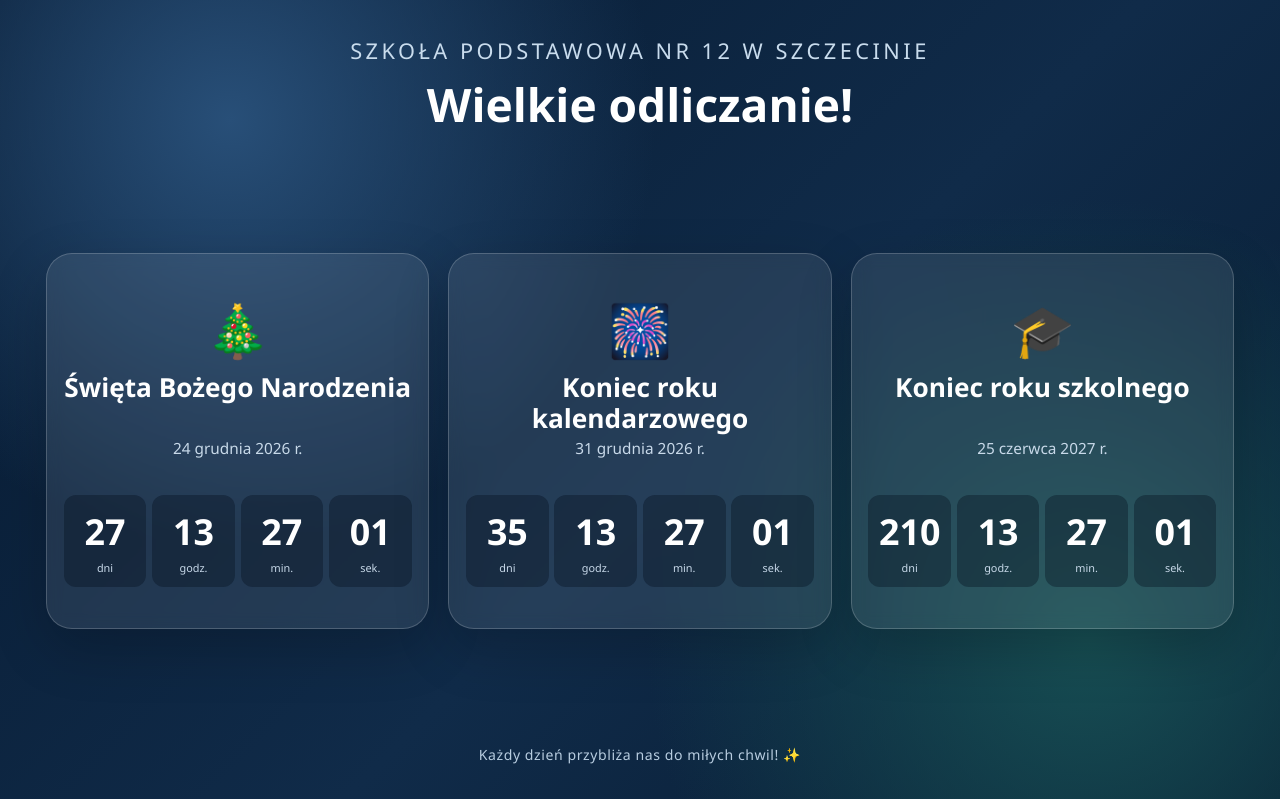
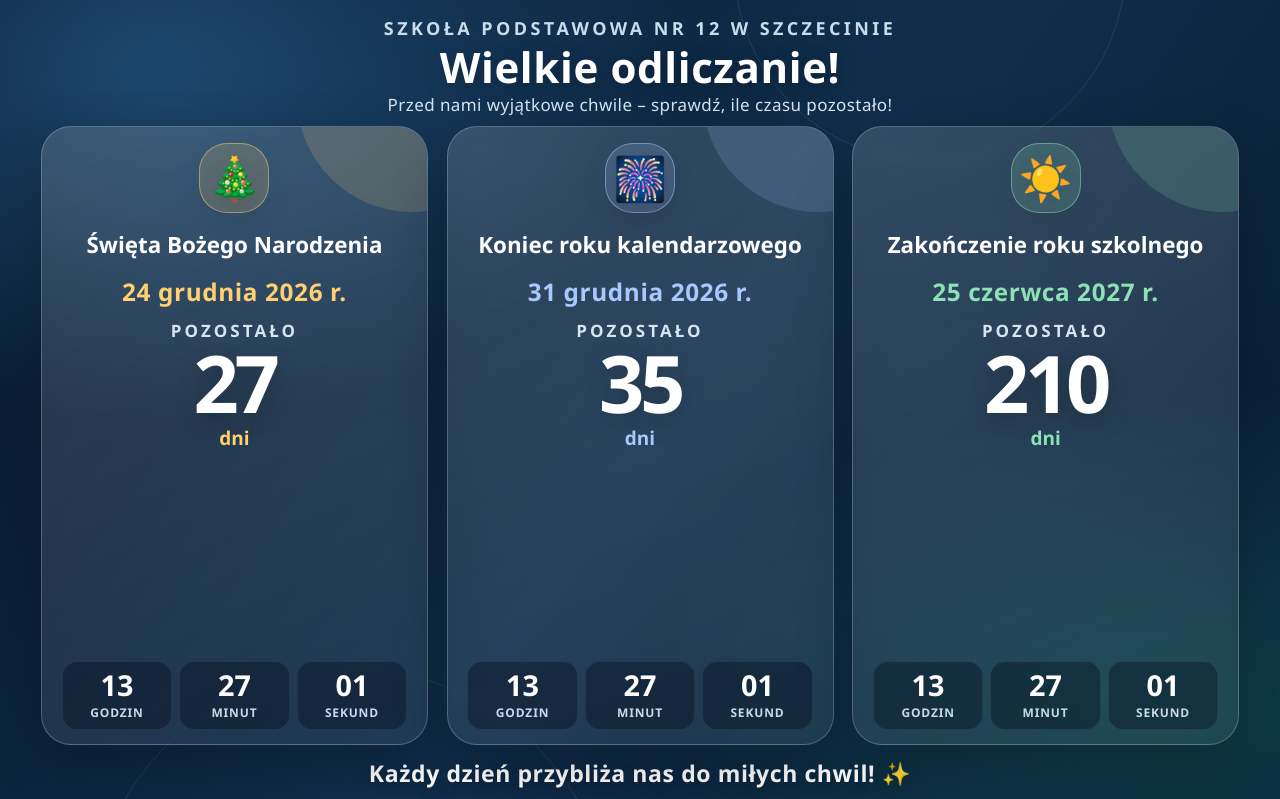
Before and after one commit to Jagoda-wice/szkolne-odliczanie, a plain HTML site: page index.html in a window 1280 px wide. Shown: the top 799 px of the page. Drawn offline with Linux system fonts and the light colour scheme.

Commit message:
Add files via upload

```diff
--- a/index.html
+++ b/index.html
@@ -3,74 +3,348 @@
 <head>
 <meta charset="UTF-8">
 <meta name="viewport" content="width=device-width, initial-scale=1.0">
-<title>Odliczanie – SP12 Szczecin</title>
+<title>Wielkie odliczanie – SP12 Szczecin</title>
 <style>
-*{box-sizing:border-box}
-html,body{margin:0;width:100%;height:100%;overflow:hidden}
-body{
- font-family:"Segoe UI",Arial,sans-serif;color:#fff;
- background:radial-gradient(circle at 18% 15%,#284f78 0,transparent 34%),
- radial-gradient(circle at 85% 80%,#174e53 0,transparent 35%),
- linear-gradient(135deg,#071a31,#102b49 55%,#071c32);
- display:flex;align-items:center;justify-content:center
+  :root {
+    --ink: #ffffff;
+    --muted: #d7e5f3;
+    --panel: rgba(255,255,255,.105);
+    --panel-border: rgba(255,255,255,.22);
   }
-.wrap{width:100%;height:100%;padding:4.5vh 3.6vw;display:flex;flex-direction:column;justify-content:space-between}
-header{text-align:center}
-.school{font-size:clamp(16px,1.7vw,27px);letter-spacing:.16em;text-transform:uppercase;color:#c9dced}
-h1{margin:1vh 0 0;font-size:clamp(32px,3.6vw,58px);font-weight:700}
-.counters{display:grid;grid-template-columns:repeat(3,1fr);gap:1.5vw;align-items:stretch}
-.card{min-height:47vh;padding:3.4vh 1.3vw;border-radius:26px;background:rgba(255,255,255,.09);border:1px solid rgba(255,255,255,.19);box-shadow:0 20px 55px rgba(0,0,0,.2);text-align:center;display:flex;flex-direction:column;justify-content:center;backdrop-filter:blur(8px)}
-.emoji{font-size:clamp(34px,4vw,62px);margin-bottom:1vh}
-.card h2{font-size:clamp(21px,2.05vw,34px);line-height:1.15;min-height:2.3em;margin:0 0 .7vh}
-.date{color:#c8d9e9;font-size:clamp(14px,1.2vw,19px);min-height:2.5em;margin-bottom:2.3vh}
-.numbers{display:grid;grid-template-columns:repeat(4,1fr);gap:.45vw}
-.unit{background:rgba(3,15,29,.36);border-radius:12px;padding:1.5vh .2vw}
-.value{display:block;font-size:clamp(23px,2.8vw,44px);font-weight:750;font-variant-numeric:tabular-nums}
-.label{display:block;margin-top:.45vh;color:#c8d9e9;font-size:clamp(10px,.85vw,14px)}
-footer{text-align:center;color:#b8cde0;font-size:clamp(13px,1.1vw,18px);letter-spacing:.04em}
-@media(max-width:800px){html,body{overflow:auto}.wrap{min-height:100%;height:auto;gap:20px;padding:24px 16px}.counters{grid-template-columns:1fr;gap:16px}.card{min-height:260px;padding:24px 14px}.value{font-size:clamp(27px,8vw,42px)}}
+
+  * { box-sizing: border-box; }
+
+  html, body {
+    width: 100%;
+    min-height: 100%;
+    margin: 0;
+  }
+
+  body {
+    min-height: 100vh;
+    overflow: hidden;
+    color: var(--ink);
+    font-family: "Segoe UI", Arial, sans-serif;
+    background:
+      radial-gradient(ellipse at 12% 8%, rgba(52,119,174,.48), transparent 34%),
+      radial-gradient(ellipse at 92% 88%, rgba(26,121,112,.36), transparent 32%),
+      linear-gradient(125deg, #06172c 0%, #102e4c 52%, #071b31 100%);
+  }
+
+  .page {
+    width: 100%;
+    height: 100vh;
+    min-height: 700px;
+    padding: 3.2vh 3.2vw 2.4vh;
+    display: flex;
+    flex-direction: column;
+    gap: 2.1vh;
+    position: relative;
+    isolation: isolate;
+  }
+
+  .page::before, .page::after {
+    content: "";
+    position: absolute;
+    z-index: -1;
+    border: 1px solid rgba(255,255,255,.09);
+    border-radius: 50%;
+    pointer-events: none;
+  }
+
+  .page::before {
+    width: 390px; height: 390px;
+    top: -230px; right: 12%;
+  }
+
+  .page::after {
+    width: 520px; height: 520px;
+    bottom: -390px; left: 7%;
+  }
+
+  header {
+    text-align: center;
+    flex: 0 0 auto;
+  }
+
+  .school {
+    color: #c9dced;
+    font-size: clamp(18px, 1.35vw, 27px);
+    font-weight: 700;
+    letter-spacing: .19em;
+    text-transform: uppercase;
+  }
+
+  h1 {
+    margin: .55vh 0 .35vh;
+    font-size: clamp(42px, 3.2vw, 62px);
+    line-height: 1.08;
+    letter-spacing: .015em;
+    font-weight: 850;
+    text-shadow: 0 4px 22px rgba(0,0,0,.24);
+  }
+
+  .intro {
+    margin: 0;
+    color: #d6e5f3;
+    font-size: clamp(17px, 1.25vw, 24px);
+    letter-spacing: .025em;
+  }
+
+  main {
+    flex: 1 1 auto;
+    min-height: 0;
+    display: grid;
+    grid-template-columns: repeat(3, minmax(0, 1fr));
+    gap: 1.45vw;
+    align-items: stretch;
+  }
+
+  .card {
+    --accent: #8bd5ff;
+    position: relative;
+    min-width: 0;
+    overflow: hidden;
+    padding: 3.1vh 1.55vw 2.6vh;
+    border-radius: 30px;
+    border: 1px solid var(--panel-border);
+    background: linear-gradient(160deg, rgba(255,255,255,.15), rgba(255,255,255,.065));
+    box-shadow: 0 22px 55px rgba(0,0,0,.24);
+    backdrop-filter: blur(8px);
+    display: flex;
+    flex-direction: column;
+    align-items: center;
+    text-align: center;
+  }
+
+  .card::before {
+    content: "";
+    position: absolute;
+    width: 230px;
+    height: 230px;
+    top: -145px;
+    right: -100px;
+    border-radius: 50%;
+    background: var(--accent);
+    opacity: .16;
+  }
+
+  .christmas { --accent: #ffcf70; }
+  .newyear { --accent: #a8c9ff; }
+  .summer { --accent: #8ce2b5; }
+
+  .symbol {
+    width: clamp(78px, 6.5vw, 120px);
+    height: clamp(78px, 6.5vw, 120px);
+    display: grid;
+    place-items: center;
+    border-radius: 28px;
+    margin-bottom: 1.6vh;
+    background: color-mix(in srgb, var(--accent) 18%, transparent);
+    border: 1px solid color-mix(in srgb, var(--accent) 48%, transparent);
+    font-size: clamp(48px, 4.1vw, 76px);
+    line-height: 1;
+    filter: drop-shadow(0 8px 12px rgba(0,0,0,.18));
+  }
+
+  .card h2 {
+    min-height: 2.25em;
+    max-width: 95%;
+    margin: 0;
+    display: flex;
+    align-items: center;
+    justify-content: center;
+    font-size: clamp(25px, 2vw, 38px);
+    line-height: 1.12;
+    font-weight: 800;
+  }
+
+  .date {
+    margin: 1.1vh 0 2.3vh;
+    color: var(--accent);
+    font-size: clamp(26px, 2.05vw, 39px);
+    font-weight: 850;
+    letter-spacing: .025em;
+  }
+
+  .count-label {
+    color: #d7e5f3;
+    text-transform: uppercase;
+    letter-spacing: .18em;
+    font-size: clamp(18px, 1.35vw, 26px);
+    font-weight: 850;
+    margin-bottom: .3vh;
+  }
+
+  .days {
+    font-size: clamp(76px, 7.1vw, 132px);
+    line-height: .98;
+    font-weight: 900;
+    letter-spacing: -.055em;
+    font-variant-numeric: tabular-nums;
+    text-shadow: 0 8px 24px rgba(0,0,0,.22);
+  }
+
+  .days-word {
+    color: var(--accent);
+    font-size: clamp(19px, 1.45vw, 27px);
+    font-weight: 800;
+    margin: .35vh 0 2.5vh;
+  }
+
+  .time {
+    width: 100%;
+    margin-top: auto;
+    display: grid;
+    grid-template-columns: repeat(3, minmax(0, 1fr));
+    gap: .55vw;
+  }
+
+  .unit {
+    min-width: 0;
+    padding: 1.35vh .35vw 1.15vh;
+    border-radius: 15px;
+    background: rgba(2,13,27,.38);
+    border: 1px solid rgba(255,255,255,.08);
+  }
+
+  .value {
+    display: block;
+    font-size: clamp(27px, 2.25vw, 43px);
+    line-height: 1.05;
+    font-weight: 850;
+    font-variant-numeric: tabular-nums;
+  }
+
+  .label {
+    display: block;
+    margin-top: .5vh;
+    color: #c7d9e9;
+    font-size: clamp(12px, .85vw, 16px);
+    font-weight: 650;
+    text-transform: uppercase;
+    letter-spacing: .07em;
+  }
+
+  footer {
+    flex: 0 0 auto;
+    text-align: center;
+    padding: .6vh 0 0;
+    color: #ffffff;
+    font-size: clamp(22px, 1.8vw, 34px);
+    line-height: 1.2;
+    font-weight: 800;
+    letter-spacing: .025em;
+    text-shadow: 0 3px 14px rgba(0,0,0,.24);
+  }
+
+  @media (max-width: 1050px) {
+    body { overflow: auto; }
+    .page { height: auto; min-height: 100vh; padding: 24px 18px; gap: 22px; }
+    main { grid-template-columns: 1fr; gap: 18px; }
+    .card { min-height: 490px; padding: 28px 22px; }
+    .card h2 { min-height: 0; }
+    .days { font-size: clamp(82px, 16vw, 125px); }
+    .value { font-size: clamp(30px, 7vw, 44px); }
+    footer { padding: 12px 0; }
+  }
+
+  @media (max-height: 800px) and (min-width: 1051px) {
+    .page { min-height: 620px; padding-top: 2vh; padding-bottom: 1.5vh; gap: 1.3vh; }
+    .symbol { width: 70px; height: 70px; font-size: 43px; margin-bottom: .8vh; }
+    .card { padding-top: 2vh; padding-bottom: 1.8vh; }
+    .card h2 { font-size: clamp(22px, 1.75vw, 32px); }
+    .date { margin: .7vh 0 1.3vh; font-size: clamp(24px, 1.9vw, 36px); }
+    .count-label { font-size: clamp(17px, 1.2vw, 23px); }
+    .days { font-size: clamp(68px, 6.2vw, 112px); }
+    .days-word { margin-bottom: 1.4vh; }
+    .unit { padding: 1vh .3vw; }
+  }
 </style>
 </head>
 <body>
-<div class="wrap">
+<div class="page">
   <header>
     <div class="school">Szkoła Podstawowa nr 12 w Szczecinie</div>
     <h1>Wielkie odliczanie!</h1>
+    <p class="intro">Przed nami wyjątkowe chwile – sprawdź, ile czasu pozostało!</p>
   </header>
-<main class="counters">
-<section class="card">
-<div class="emoji">🎄</div><h2>Święta Bożego Narodzenia</h2>
+
+  <main>
+    <section class="card christmas">
+      <div class="symbol" aria-hidden="true">🎄</div>
+      <h2>Święta Bożego Narodzenia</h2>
       <div class="date">24 grudnia 2026 r.</div>
-<div class="numbers" id="christmas"><div class="unit"><span class="value">—</span><span class="label">dni</span></div><div class="unit"><span class="value">—</span><span class="label">godz.</span></div><div class="unit"><span class="value">—</span><span class="label">min.</span></div><div class="unit"><span class="value">—</span><span class="label">sek.</span></div></div>
+      <div class="count-label">Pozostało</div>
+      <div class="days" id="christmas-days">—</div>
+      <div class="days-word">dni</div>
+      <div class="time" id="christmas-time">
+        <div class="unit"><span class="value">—</span><span class="label">godzin</span></div>
+        <div class="unit"><span class="value">—</span><span class="label">minut</span></div>
+        <div class="unit"><span class="value">—</span><span class="label">sekund</span></div>
+      </div>
     </section>
-<section class="card">
-<div class="emoji">🎆</div><h2>Koniec roku kalendarzowego</h2>
+
+    <section class="card newyear">
+      <div class="symbol" aria-hidden="true">🎆</div>
+      <h2>Koniec roku kalendarzowego</h2>
       <div class="date">31 grudnia 2026 r.</div>
-<div class="numbers" id="newyear"><div class="unit"><span class="value">—</span><span class="label">dni</span></div><div class="unit"><span class="value">—</span><span class="label">godz.</span></div><div class="unit"><span class="value">—</span><span class="label">min.</span></div><div class="unit"><span class="value">—</span><span class="label">sek.</span></div></div>
+      <div class="count-label">Pozostało</div>
+      <div class="days" id="newyear-days">—</div>
+      <div class="days-word">dni</div>
+      <div class="time" id="newyear-time">
+        <div class="unit"><span class="value">—</span><span class="label">godzin</span></div>
+        <div class="unit"><span class="value">—</span><span class="label">minut</span></div>
+        <div class="unit"><span class="value">—</span><span class="label">sekund</span></div>
+      </div>
     </section>
-<section class="card">
-<div class="emoji">🎓</div><h2>Koniec roku szkolnego</h2>
+
+    <section class="card summer">
+      <div class="symbol" aria-hidden="true">☀️</div>
+      <h2>Zakończenie roku szkolnego</h2>
       <div class="date">25 czerwca 2027 r.</div>
-<div class="numbers" id="summer"><div class="unit"><span class="value">—</span><span class="label">dni</span></div><div class="unit"><span class="value">—</span><span class="label">godz.</span></div><div class="unit"><span class="value">—</span><span class="label">min.</span></div><div class="unit"><span class="value">—</span><span class="label">sek.</span></div></div>
+      <div class="count-label">Pozostało</div>
+      <div class="days" id="summer-days">—</div>
+      <div class="days-word">dni</div>
+      <div class="time" id="summer-time">
+        <div class="unit"><span class="value">—</span><span class="label">godzin</span></div>
+        <div class="unit"><span class="value">—</span><span class="label">minut</span></div>
+        <div class="unit"><span class="value">—</span><span class="label">sekund</span></div>
+      </div>
     </section>
   </main>
+
   <footer>Każdy dzień przybliża nas do miłych chwil! ✨</footer>
 </div>
+
 <script>
-function update(id,target){
- let diff=Math.max(0,new Date(target)-new Date());
- const d=Math.floor(diff/86400000);diff%=86400000;
- const h=Math.floor(diff/3600000);diff%=3600000;
- const m=Math.floor(diff/60000);diff%=60000;
- const s=Math.floor(diff/1000);
- [d,h,m,s].forEach((v,i)=>document.querySelectorAll('#'+id+' .value')[i].textContent=String(v).padStart(2,'0'));
+  function updateCountdown(prefix, targetDate) {
+    const now = new Date();
+    let remaining = Math.max(0, new Date(targetDate).getTime() - now.getTime());
+
+    const days = Math.floor(remaining / 86400000);
+    remaining %= 86400000;
+    const hours = Math.floor(remaining / 3600000);
+    remaining %= 3600000;
+    const minutes = Math.floor(remaining / 60000);
+    remaining %= 60000;
+    const seconds = Math.floor(remaining / 1000);
+
+    document.getElementById(prefix + "-days").textContent = days.toLocaleString("pl-PL");
+    const values = [hours, minutes, seconds];
+    document.querySelectorAll("#" + prefix + "-time .value").forEach((element, index) => {
+      element.textContent = String(values[index]).padStart(2, "0");
+    });
   }
-function tick(){
- update('christmas','2026-12-24T00:00:00');
- update('newyear','2027-01-01T00:00:00');
- update('summer','2027-06-25T00:00:00');
+
+  function refreshCountdowns() {
+    updateCountdown("christmas", "2026-12-24T00:00:00");
+    updateCountdown("newyear", "2027-01-01T00:00:00");
+    updateCountdown("summer", "2027-06-25T00:00:00");
   }
-tick();setInterval(tick,1000);
+
+  refreshCountdowns();
+  setInterval(refreshCountdowns, 1000);
 </script>
 </body>
 </html>
```
Lines whose indentation alone changed are shown as unchanged.
